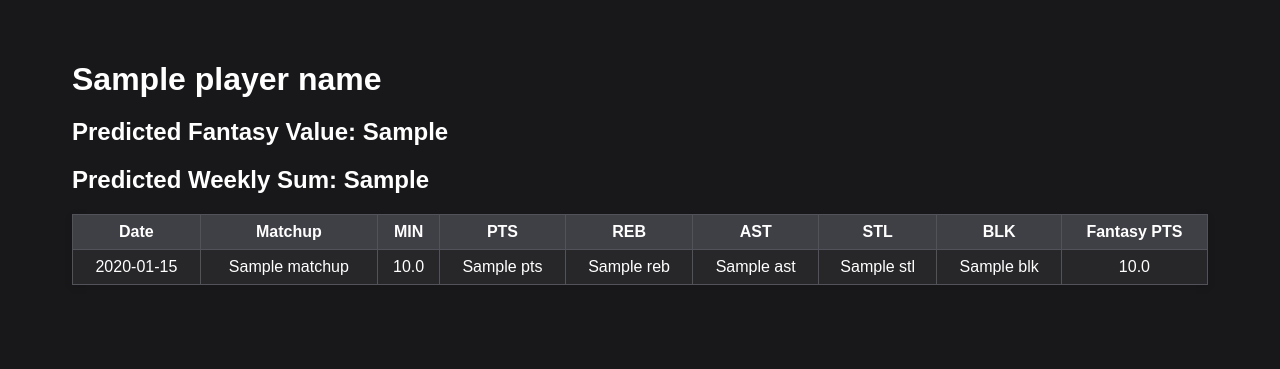
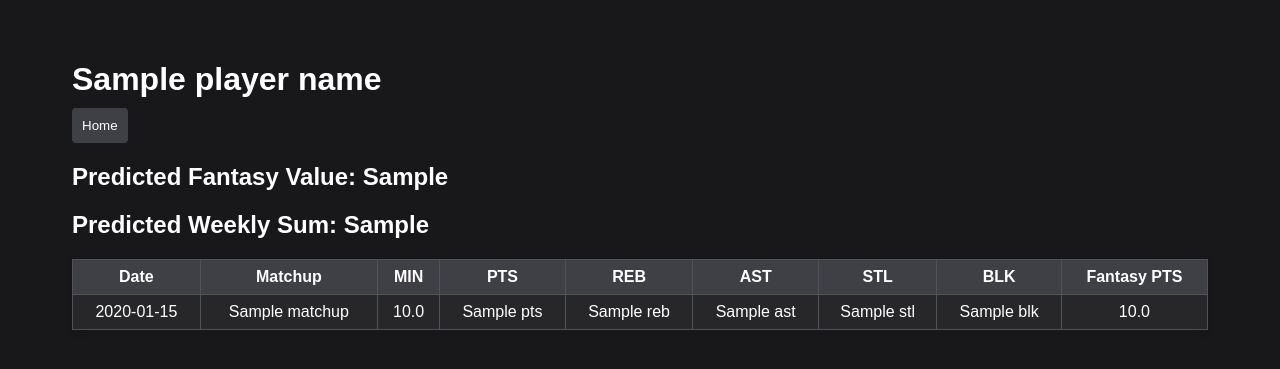
Before and after one commit to kolekikuta/fantasyStats, a Flask app: template templates/player.html in a window 1280 px wide. Shown: the top 369 px of the page. Run offline with Flask 3, Linux system fonts and the light colour scheme; the template is opened without the code that fills it: most values are stand-ins (such as "Sample title", 1, 10 or a date in 2020).

Commit message:
player page back button

```diff
--- a/templates/player.html
+++ b/templates/player.html
@@ -30,12 +30,23 @@
       color: white;
     }
 
+    button {
+      padding: 10px;
+      background-color: #3F3F46;
+      color: white;
+      border: none;
+      border-radius: 4px;
+      cursor: pointer;
+    }
+
 
   </style>
 </head>
 <body>
-
-  <h1>{{ player_name }}</h1>
+  <div class=container>
+    <h1>{{ player_name }}</h1>
+    <button onclick="window.location.href='/'">Home</button>
+  </div>
   <h2>Predicted Fantasy Value: {{ fantasy_value }}</h2>
   <h2>Predicted Weekly Sum: {{ fantasy_value_week }}</h2>
   <table>
```
